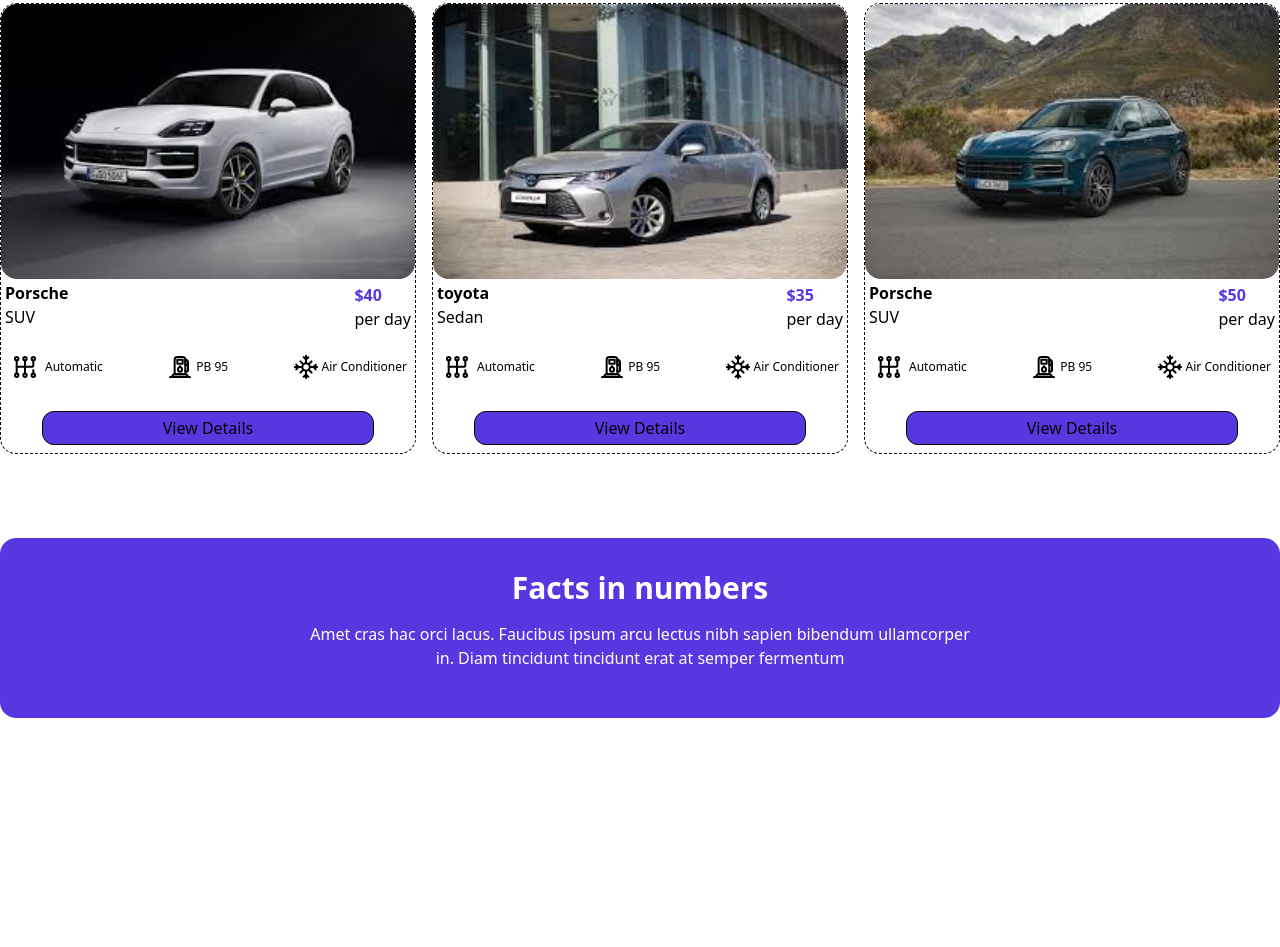
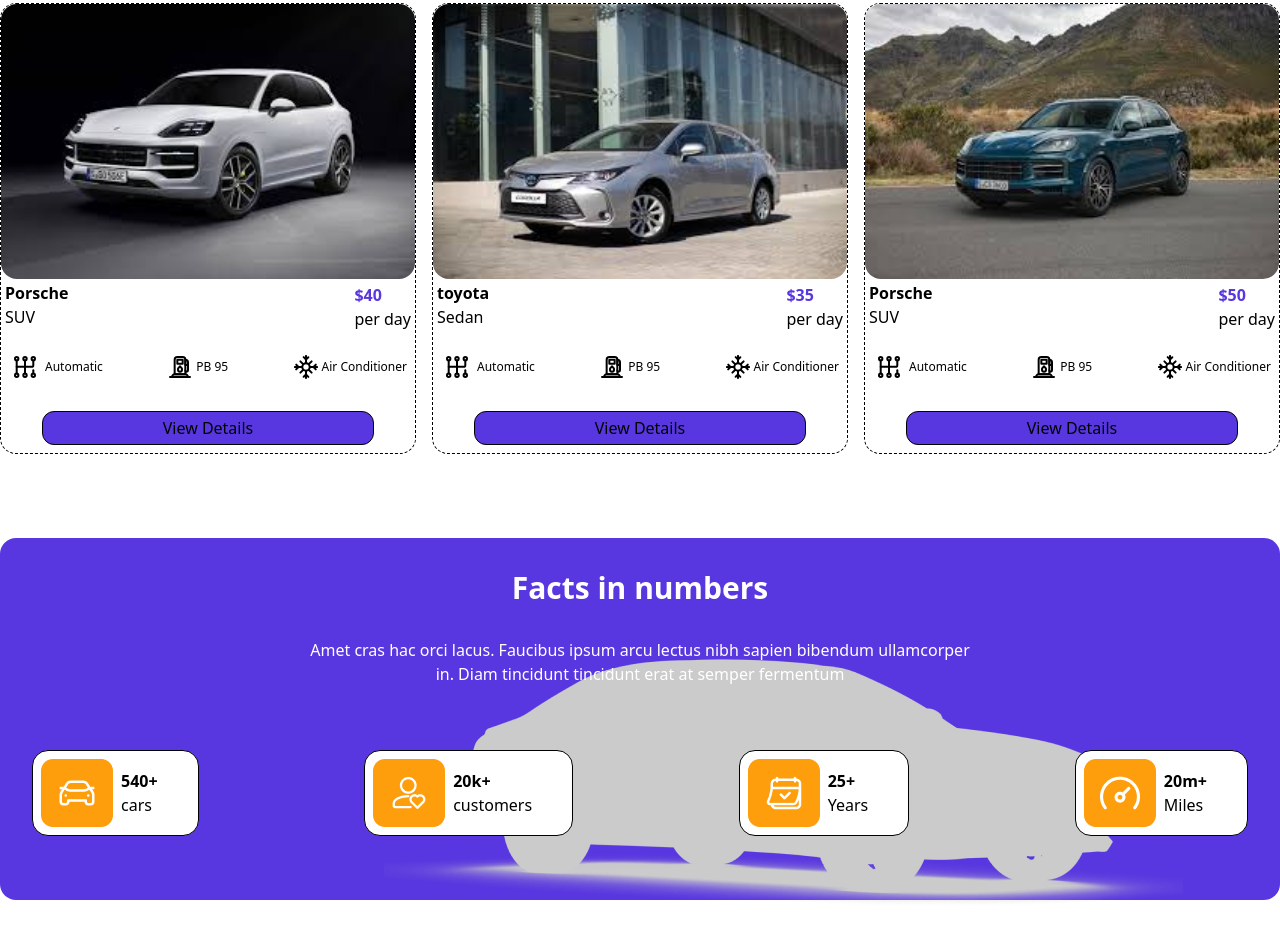
Before and after one commit to qutaybmafarjeh/Car-Rent, a website: page index.html in a window 1280 px wide. Shown: the part 1782-2729 px from the top of the page. Before the commit the page ends 2520 px from the top, so only its background shows below. Drawn offline with Linux system fonts and the light colour scheme.

Commit message:
create rating section

```diff
--- a/index.html
+++ b/index.html
@@ -370,15 +370,49 @@
 
         </section>
 
-        <section class="rating py-5">
+        <section class="rating py-5 relative">
+
+            <img class="absolute left-96 pb-5" src="./assets/image/rating/Img.png" />
 
 
+            <div class="mx-auto py-8 rounded-2xl container bg-[#5937E0]">
+                <div class="heading text-center relative">
+                    <h2 class="font-bold text-white text-3xl">Facts in numbers</h2>
+                    <p class="text-white py-8">Amet cras hac orci lacus. Faucibus ipsum arcu lectus nibh sapien bibendum
+                        ullamcorper <br> in. Diam tincidunt tincidunt erat at semper fermentum</p>
+                </div>
+                <div class="rate relative flex justify-between px-8 py-8">
 
-             <div class="mx-auto py-8 rounded-2xl container bg-[#5937E0]">
-                <div class="heading text-center">
-              <h2 class="font-bold text-white text-3xl">Facts in numbers</h2>
-              <p class="text-white py-4">Amet cras hac orci lacus. Faucibus ipsum arcu lectus nibh sapien bibendum ullamcorper <br> in. Diam tincidunt tincidunt erat at semper fermentum</p>
-             </div>
+                    <div class="number-rate flex border pl-2 pr-10 items-center bg-white rounded-2xl py-2">
+                        <img src="./assets/image/rating/car.png" />
+                        <div class="info pl-2">
+                            <h4 class="font-bold">540+</h4>
+                            <span>cars</span>
+                        </div>
+                    </div>
+                    <div class="number-rate flex border pl-2 pr-10 items-center bg-white rounded-2xl">
+                        <img src="./assets/image/rating/heart.png" />
+                        <div class="info pl-2">
+                            <h4 class="font-bold">20k+</h4>
+                            <span>customers</span>
+                        </div>
+                    </div>
+                    <div class="number-rate flex border pl-2 pr-10 items-center bg-white rounded-2xl">
+                        <img src="./assets/image/rating/day.png" />
+                        <div class="info pl-2">
+                            <h4 class="font-bold">25+</h4>
+                            <span>Years</span>
+                        </div>
+                    </div>
+                    <div class="number-rate flex border pl-2 pr-10 items-center bg-white rounded-2xl">
+                        <img src="./assets/image/rating/speed.png" />
+                        <div class="info pl-2">
+                            <h4 class="font-bold">20m+</h4>
+                            <span>Miles</span>
+                        </div>
+                    </div>
+
+                </div>
             </div>
 
         </section>
```
Also changed, not shown: assets/css/output.css, assets/image/rating/Img.png (added), assets/image/rating/car.png (added), assets/image/rating/day.png (added), assets/image/rating/heart.png (added), assets/image/rating/speed.png (added).
